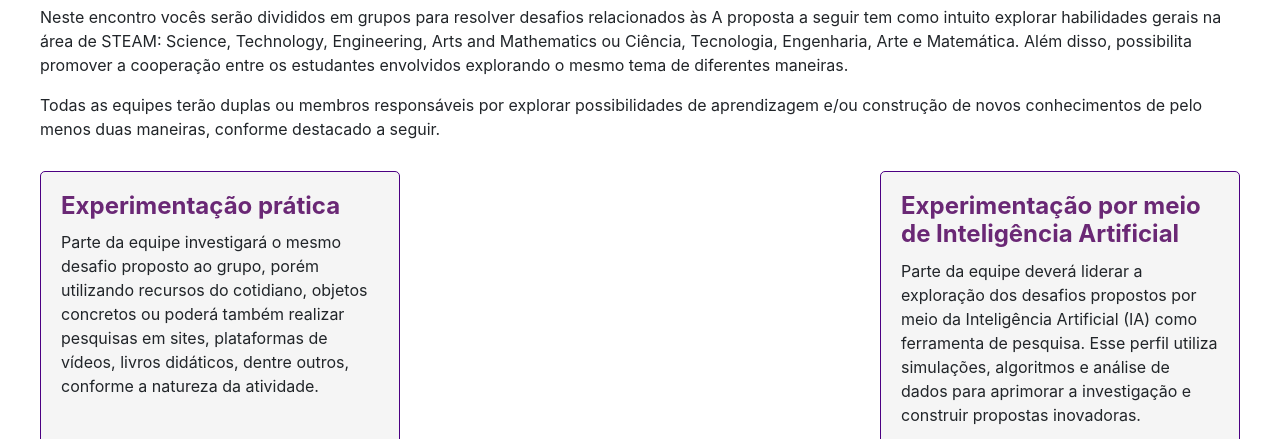
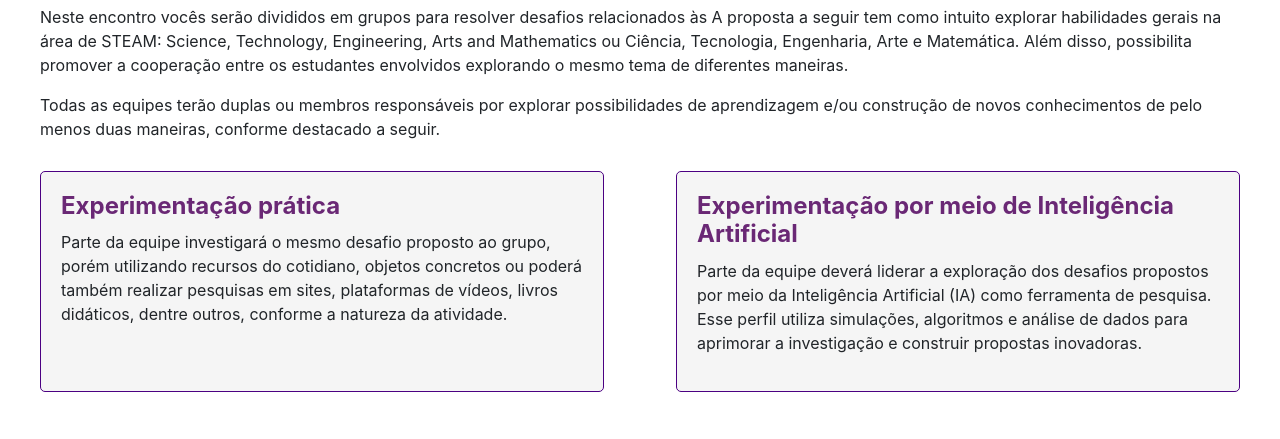
Before and after one commit to maryandrioli/iaf1, a plain HTML site: page index.html in a window 1280 px wide. Shown: the part 347-786 px from the top of the page. Drawn offline with nearby package versions, Linux system fonts and the light colour scheme.

Commit message:
Update style.css

```diff
--- a/style.css
+++ b/style.css
@@ -76,7 +76,7 @@ p {
 }
 
 .explorador {
-    width: 30%;
+    width: 47%;
     background-color: #f5f5f5;
     border: 1px solid #4B0082;
     padding: 20px;
```
